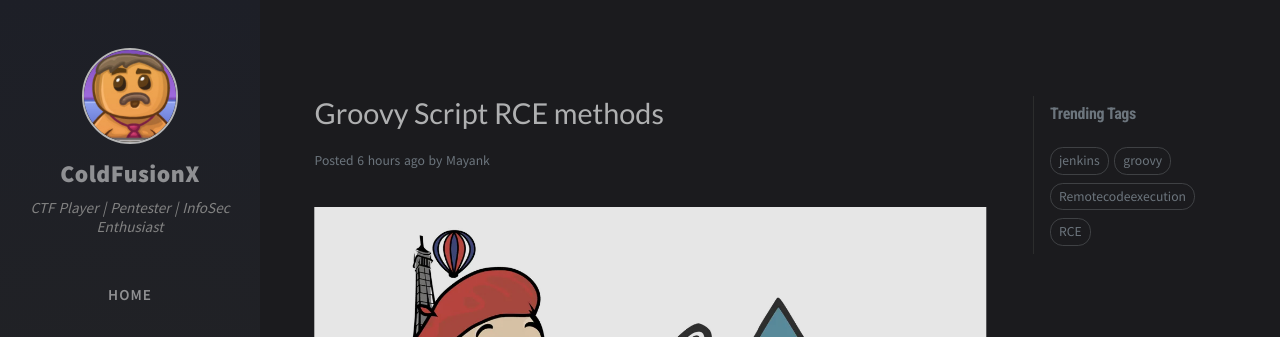
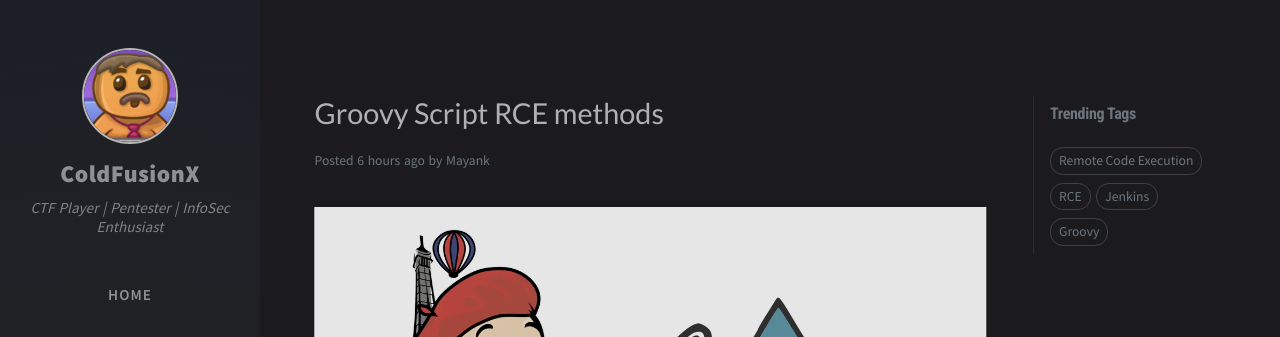
Before and after one commit to ColdFusionX/ColdFusionX.github.io, a Jekyll site: the page built from _posts/2020-08-24-Groovy_RCE.md, in a window 1280 px wide and 1400 px high. Shown: the top 337 px of the window. Built offline with Jekyll 4.4.1, drawn with Linux system fonts in a browser that asks for light colours; nearby versions of some CDN libraries; comment, search, counter and statistics services are not loaded; some of the changed text lies outside the part shown.

Commit message:
Update 2020-08-24-Groovy_RCE.md

```diff
--- a/_posts/2020-08-24-Groovy_RCE.md
+++ b/_posts/2020-08-24-Groovy_RCE.md
@@ -2,7 +2,7 @@
 title: "Groovy Script RCE methods"
 date: 2020-08-24 18:13:44 +/-0800
 categories: [Cheatsheets,Scripts]
-tags: [Remotecodeexecution,groovy,RCE,jenkins]
+tags: [Remote Code Execution,Groovy,RCE,Jenkins]
 image: /assets/img/Posts/groovy.jpg
 ---
 
```
